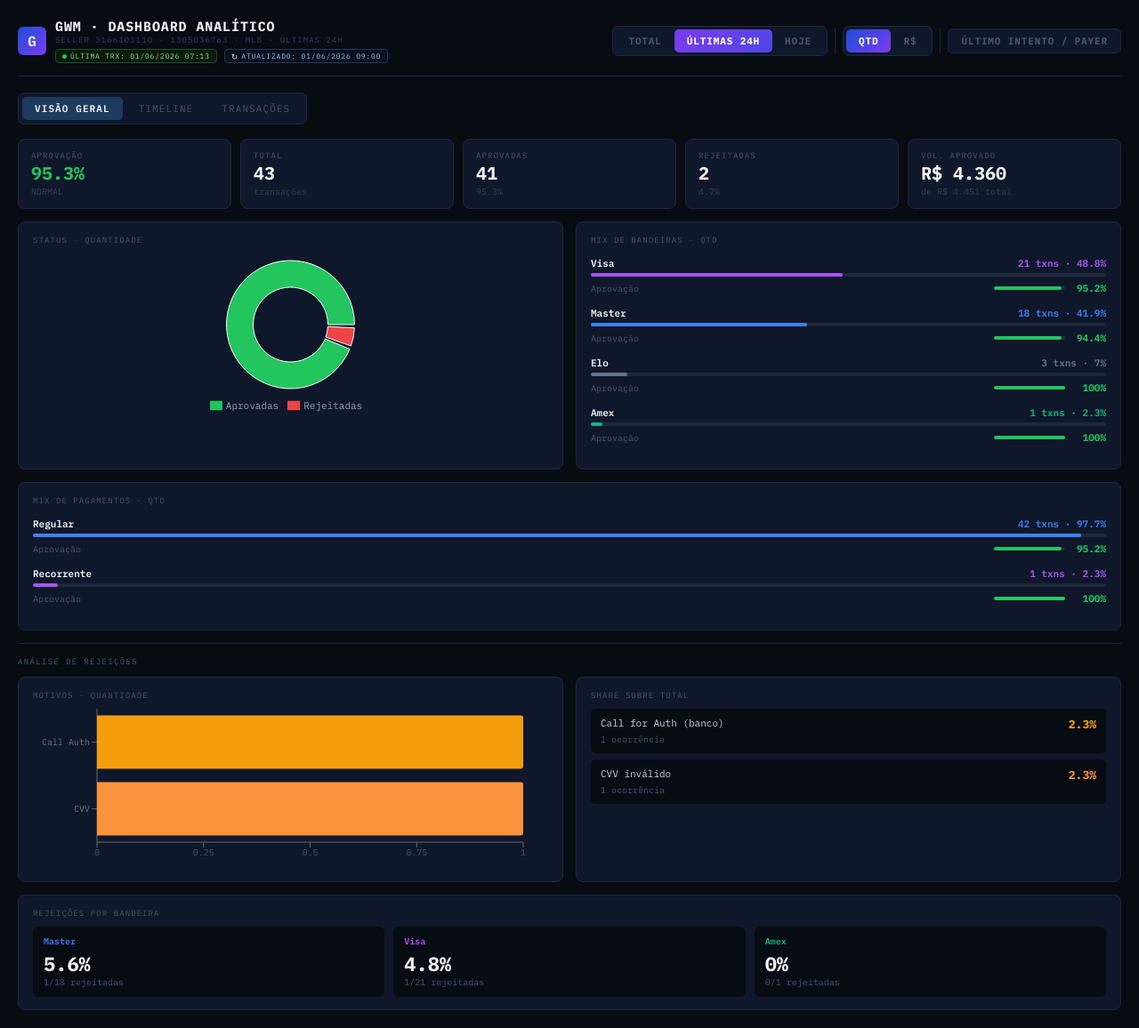
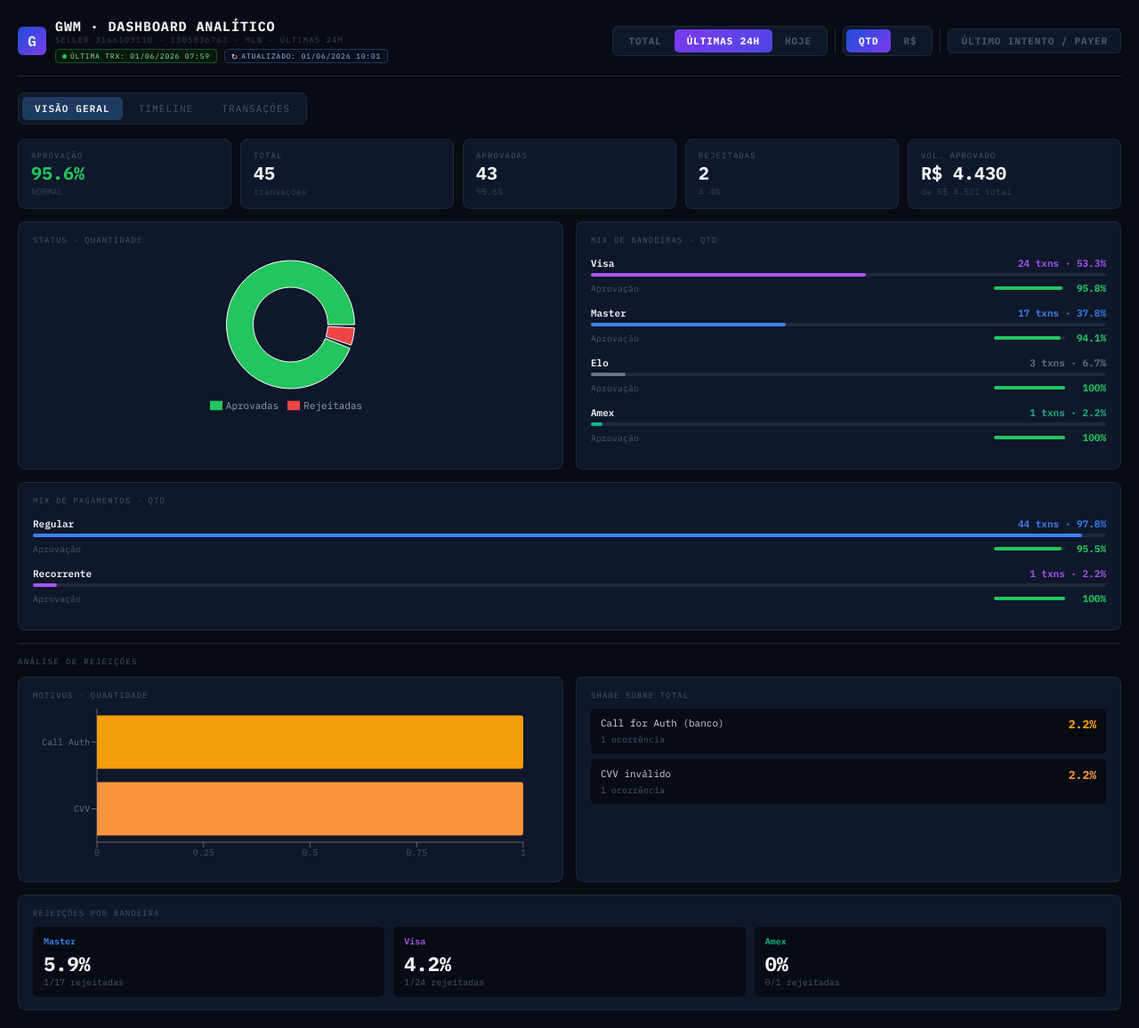
Before and after one commit to lucasmartinelli-code/gwm-dashboard, a React (Create React App) app: page / in a window 1280 px wide. Shown: the whole page at 89% size. Built offline with nearby package versions, Linux system fonts and the light colour scheme.

Commit message:
data: auto-update NRT 2026-06-01 10:00

```diff
--- a/src/GWMDashboard.jsx
+++ b/src/GWMDashboard.jsx
@@ -2,6 +2,10 @@ import { useState, useMemo } from "react";
 import { BarChart, Bar, XAxis, YAxis, Tooltip, ResponsiveContainer, Cell, PieChart, Pie, Legend, ComposedChart, Line } from "recharts";
 
 const RAW = [
+  { id:"161945326244", payerId:"1635896940", collectorId:"3166103110", date:"01/06/2026 07:59", status:"approved", detail:"accredited", amount:35, method:"visa", op:"regular_payment" },
+  { id:"161150608883", payerId:"1852972992", collectorId:"3166103110", date:"01/06/2026 07:54", status:"approved", detail:"accredited", amount:35, method:"visa", op:"regular_payment" },
+  { id:"161148768173", payerId:"1541795321", collectorId:"3166103110", date:"01/06/2026 07:25", status:"approved", detail:"accredited", amount:350, method:"visa", op:"regular_payment" },
+  { id:"161939105676", payerId:"3331946432", collectorId:"3166103110", date:"01/06/2026 07:20", status:"approved", detail:"accredited", amount:35, method:"visa", op:"regular_payment" },
   { id:"161939261178", payerId:"1800382000", collectorId:"3166103110", date:"01/06/2026 07:13", status:"approved", detail:"accredited", amount:350, method:"visa", op:"regular_payment" },
   { id:"161939036394", payerId:"1732638362", collectorId:"3166103110", date:"01/06/2026 06:57", status:"approved", detail:"accredited", amount:35, method:"elo", op:"regular_payment" },
   { id:"161142641905", payerId:"1537404110", collectorId:"3166103110", date:"01/06/2026 06:50", status:"approved", detail:"accredited", amount:350, method:"master", op:"regular_payment" },
@@ -308,7 +312,7 @@ const RAW = [
 ];
 
 const COLLECTOR_ID = "3166103110";
-const LAST_UPDATED = "01/06/2026 09:00";
+const LAST_UPDATED = "01/06/2026 10:01";
 const LAST_TRX     = RAW.length > 0 ? RAW[0].date : "-";
 const METHOD_COLORS = { master:"#3b82f6", visa:"#a855f7", amex:"#10b981" };
 const STATUS_COLORS = { approved:"#22c55e", rejected:"#ef4444", refunded:"#f59e0b" };
```
